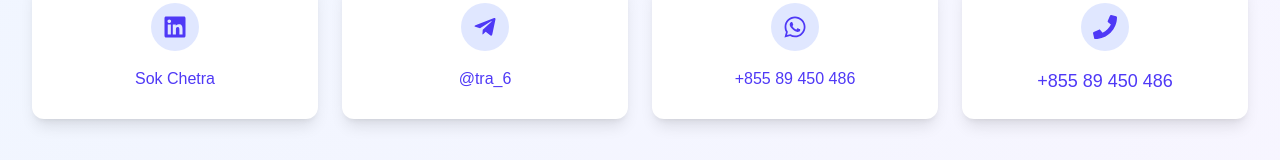
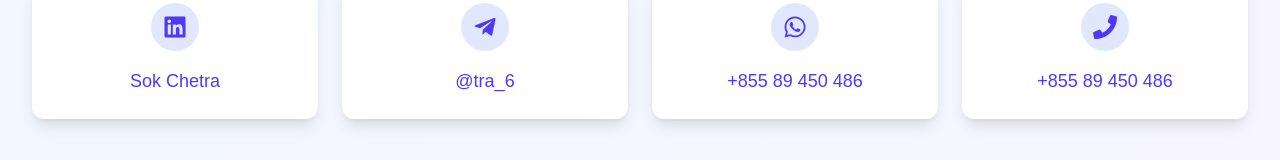
Before and after one commit to Sok-Chetra/sok_chetra, a Next.js app: page /contact-me in a window 1280 px wide. Shown: the part 557-717 px from the top of the page. Built offline with nearby package versions, Linux system fonts and the light colour scheme.

Commit message:
change some style

```diff
--- a/src/components/section/contact-me/ContactCard.tsx
+++ b/src/components/section/contact-me/ContactCard.tsx
@@ -69,7 +69,7 @@ const ContactCard = ({ icon, title, link, linkTitle, qrCode, isPhone = false }:
                                 href={link.startsWith('http') ? link : `https://${link}`}
                                 target="_blank"
                                 rel="noopener noreferrer"
-                                className="text-indigo-600 dark:text-indigo-300 hover:text-indigo-800 dark:hover:text-indigo-400 break-words whitespace-pre-wrap"
+                                className="text-indigo-600 dark:text-indigo-300 hover:text-indigo-800 dark:hover:text-indigo-400 break-words whitespace-pre-wrap text-lg"
                             >
                                 {linkTitle || link}
                             </a>
```
